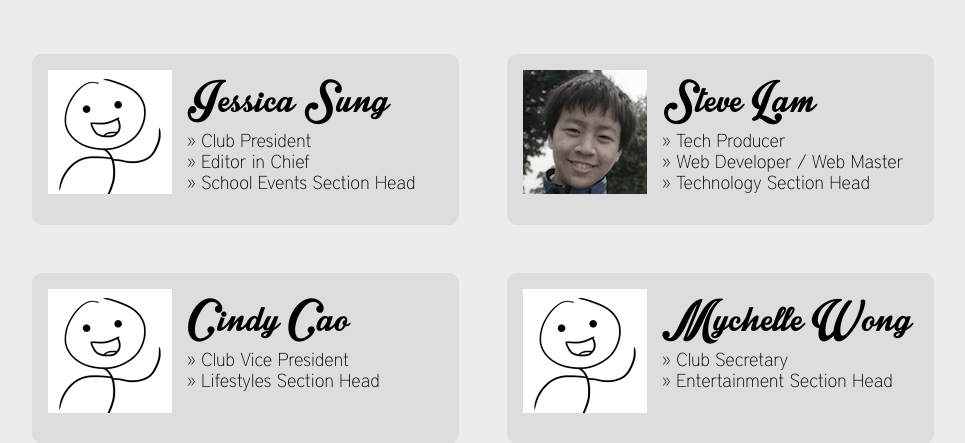
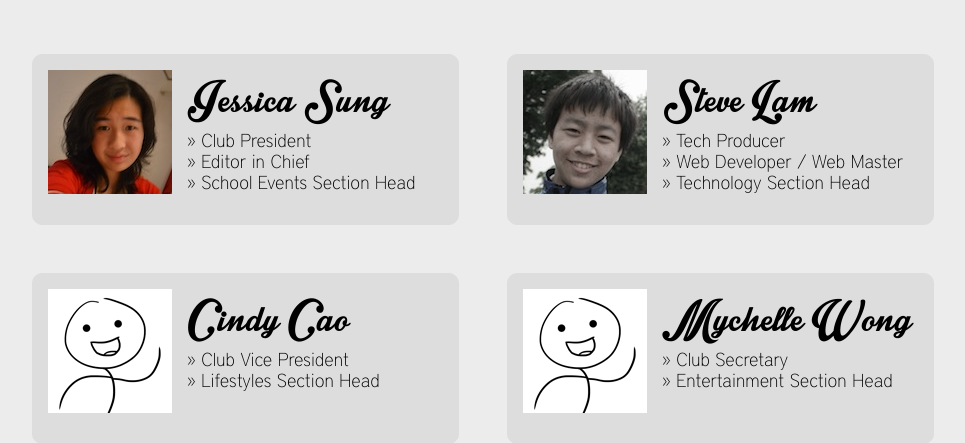
Before and after one commit to thevttalisman/the-talisman-web, a PHP site: page /team.html in a window 1280 px wide. Shown: the part 286-729 px from the top of the page, without its empty margins (157-1122 px from the left). Run offline with PHP 8.4, Linux system fonts and the light colour scheme.

Commit message:
added jessica's pic

```diff
--- a/members.php
+++ b/members.php
@@ -74,7 +74,7 @@
 
 	<div id="content-wrapper" class="js-masonry" data-masonry-options='{ "columnWidth": 475, "itemSelector": ".member" }'>
 		<div class="member">
-			<div class="pic"></div>
+			<div class="pic" style="background-image: url(pics/faces/jessica.jpg);"></div>
 			<div class="name">Jessica Sung</div>
 			<div class="title">&raquo; Club President</div>
 			<div class="title">&raquo; Editor in Chief</div>
```
Also changed, not shown: pics/faces/jessica.jpg (added).
